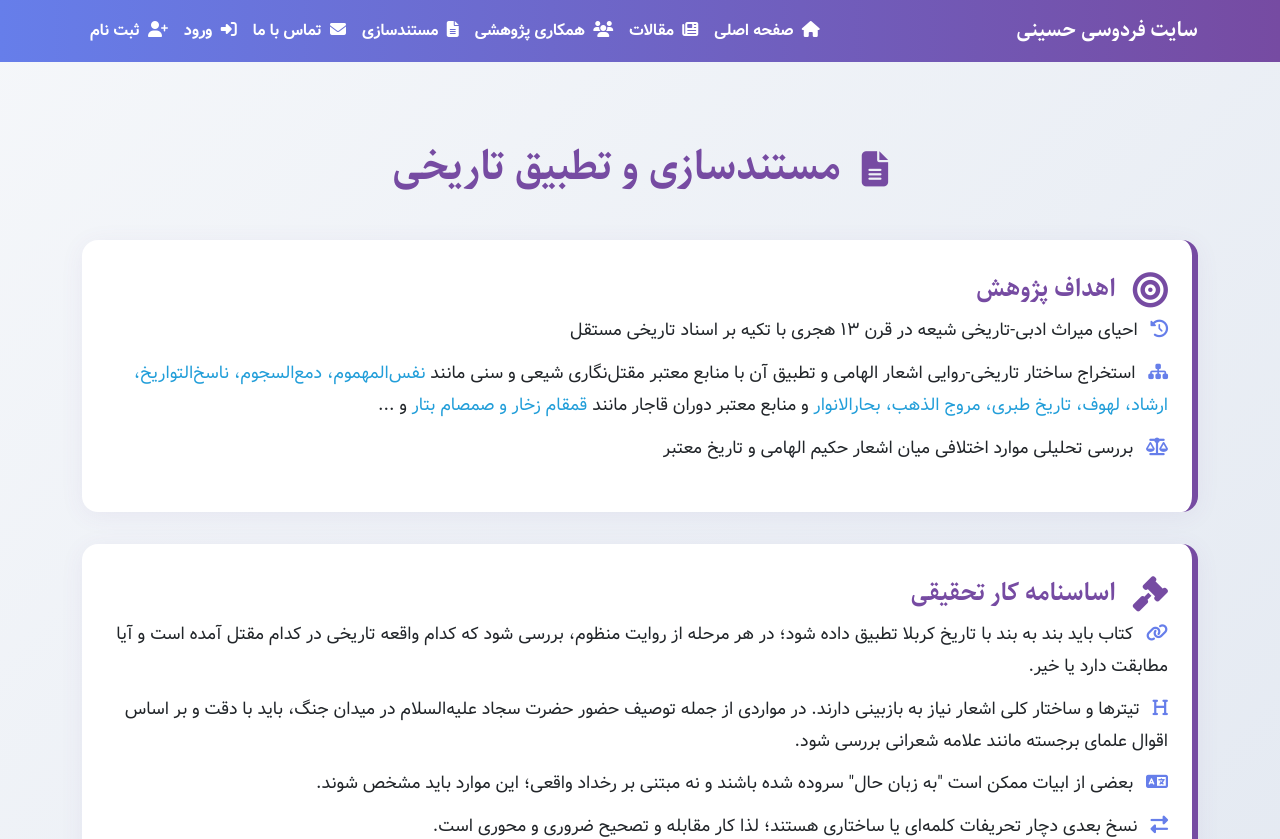
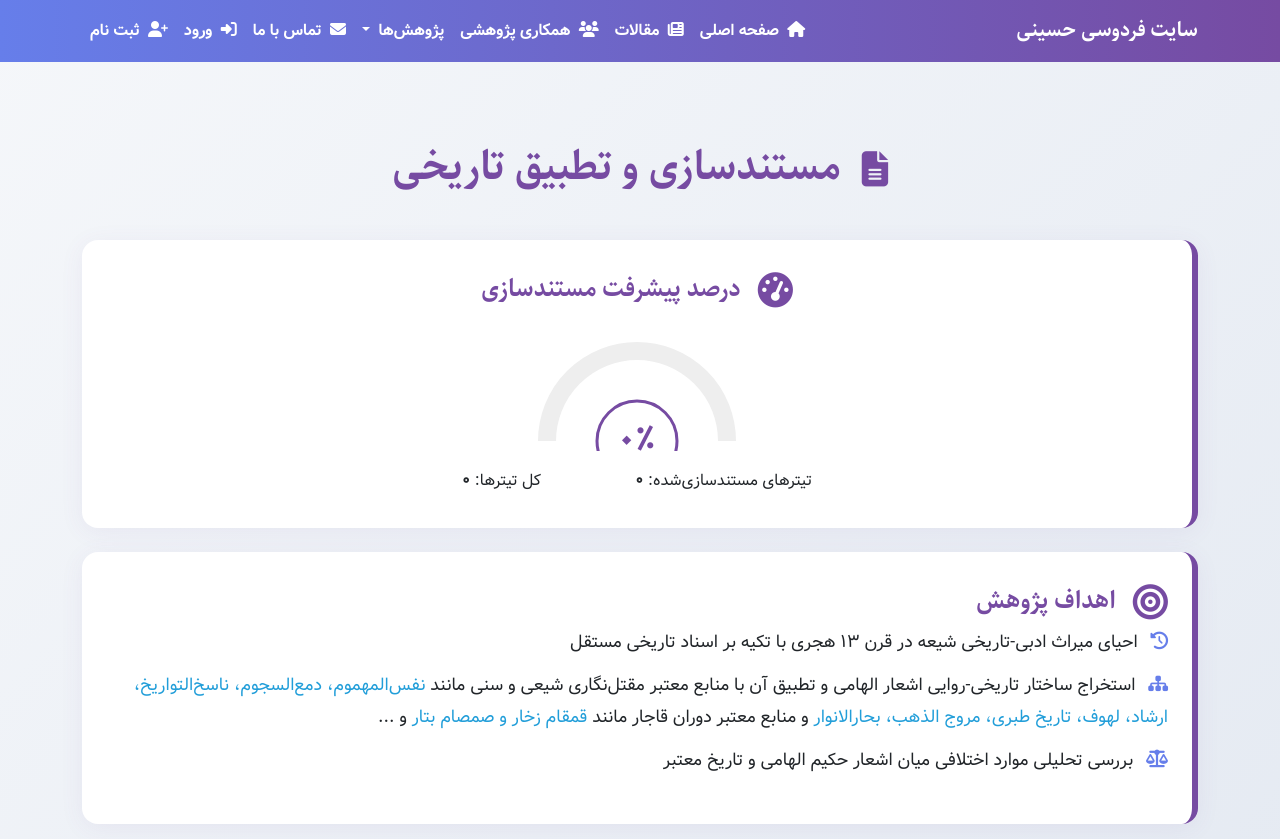
Before and after one commit to salarimendi/fhosseini, a Flask app: page /documentation in a window 1280 px wide. Shown: the top 839 px of the page. Run offline with Flask 3, Linux system fonts and the light colour scheme; data that the repository does not hold is empty; parts of the project's set-up code (start-up, migrations or seed data) failed here and were passed over; some libraries are stand-ins or nearby versions.

Commit message:
new pages

```diff
--- a/app/routes/main.py
+++ b/app/routes/main.py
@@ -454,7 +454,21 @@ def send_message():
 @main_bp.route('/documentation')
 def documentation_page():
     """صفحه مستندسازی و تطبیق تاریخی"""
-    return render_template('documentation.html')
+    from app.models import Title, Comment
+    total_titles = Title.query.count()
+    documented_titles = Title.query.join(Title.comments).filter(Comment.status == 'approved').distinct().count()
+    percent = int((documented_titles / total_titles) * 100) if total_titles else 0
+    return render_template('documentation.html', total_titles=total_titles, documented_titles=documented_titles, percent=percent)
+
+@main_bp.route('/textual-criticism')
+def textual_criticism_page():
+    """صفحه نسخه‌پژوهی"""
+    return render_template('textual_criticism.html')
+
+@main_bp.route('/biography')
+def biography_page():
+    """صفحه زندگینامه الهامی"""
+    return render_template('biography.html')
 
 @main_bp.errorhandler(404)
 def not_found_error(error):
--- a/app/templates/base.html
+++ b/app/templates/base.html
@@ -53,13 +53,16 @@
                         </a>
                     </li>
 
-                    <li class="nav-item">
-                        <a class="nav-link text-white" href="{{ url_for('main.documentation_page') }}">
-                            <i class="fas fa-file-alt text-white me-1"></i>
-                            مستندسازی
+                    <li class="nav-item dropdown">
+                        <a class="nav-link dropdown-toggle text-white" href="#" id="researchDropdown" role="button" data-bs-toggle="dropdown" aria-expanded="false">
+                            پژوهش‌ها
                         </a>
+                        <ul class="dropdown-menu" aria-labelledby="researchDropdown">
+                            <li><a class="dropdown-item" href="{{ url_for('main.documentation_page') }}">مستندسازی</a></li>
+                            <li><a class="dropdown-item" href="{{ url_for('main.textual_criticism_page') }}">نسخه‌پژوهی</a></li>
+                            <li><a class="dropdown-item" href="{{ url_for('main.biography_page') }}">زندگینامه الهامی</a></li>
+                        </ul>
                     </li>
-
 
 
                     <li class="nav-item">
--- a/app/templates/documentation.html
+++ b/app/templates/documentation.html
@@ -32,6 +32,50 @@
             <h1 class="text-center mb-5 mt-5 pt-5" style="color:#764ba2;"><i class="fas fa-file-alt doc-icon"></i> مستندسازی و تطبیق تاریخی</h1>
         </div>
     </div>
+    <!-- داشبورد پیشرفت مستندسازی -->
+    <div class="doc-section doc-card mb-4" style="text-align:center;">
+        <h4 style="color:#764ba2; font-weight:bold; margin-bottom:1.5rem;"><i class="fas fa-tachometer-alt doc-icon"></i> درصد پیشرفت مستندسازی</h4>
+        <div style="display:flex; flex-direction:column; align-items:center; justify-content:center;">
+            <!-- Gauge SVG -->
+            <svg width="220" height="120" viewBox="0 0 220 120">
+                <defs>
+                    <linearGradient id="gaugeGradient" x1="0%" y1="0%" x2="100%" y2="0%">
+                        <stop offset="0%" stop-color="#667eea"/>
+                        <stop offset="100%" stop-color="#764ba2"/>
+                    </linearGradient>
+                </defs>
+                <!-- زمینه خاکستری -->
+                <path d="M20,110 A90,90 0 0,1 200,110" fill="none" stroke="#eee" stroke-width="18"/>
+                <!-- مقدار پیشرفت -->
+                <path id="gaugeArc" d="" fill="none" stroke="url(#gaugeGradient)" stroke-width="18" stroke-linecap="round"/>
+                <!-- دایره وسط -->
+                <circle cx="110" cy="110" r="40" fill="#fff" stroke="#764ba2" stroke-width="3"/>
+                <!-- درصد -->
+                <text id="gaugePercent" x="110" y="120" text-anchor="middle" font-size="2.2rem" font-family="Sahel, Vazir, Tahoma, sans-serif" fill="#764ba2" font-weight="bold">{{ percent|persian_number }}٪</text>
+            </svg>
+            <div class="d-flex justify-content-between mt-3" style="width: 100%; max-width: 350px; font-size:1rem;">
+                <span>تیترهای مستندسازی‌شده: <b>{{ documented_titles|persian_number }}</b></span>
+                <span>کل تیترها: <b>{{ total_titles|persian_number }}</b></span>
+            </div>
+        </div>
+    </div>
+    <script>
+    // محاسبه آرک برای gauge
+    (function() {
+        var percent = {{ percent }};
+        var startAngle = Math.PI;
+        var endAngle = Math.PI * (1 + percent / 100);
+        var r = 90;
+        var cx = 110, cy = 110;
+        var x1 = cx + r * Math.cos(startAngle);
+        var y1 = cy + r * Math.sin(startAngle);
+        var x2 = cx + r * Math.cos(endAngle);
+        var y2 = cy + r * Math.sin(endAngle);
+        var largeArc = percent > 50 ? 1 : 0;
+        var d = `M${x1},${y1} A${r},${r} 0 ${largeArc},1 ${x2},${y2}`;
+        document.getElementById('gaugeArc').setAttribute('d', d);
+    })();
+    </script>
     <div class="doc-section doc-card">
         <h4><i class="fas fa-bullseye doc-icon"></i> اهداف پژوهش</h4>
         <ul class="doc-list">
```
Also changed, not shown: app/templates/biography.html (added, +31 -0 lines), app/templates/textual_criticism.html (added, +31 -0 lines).
